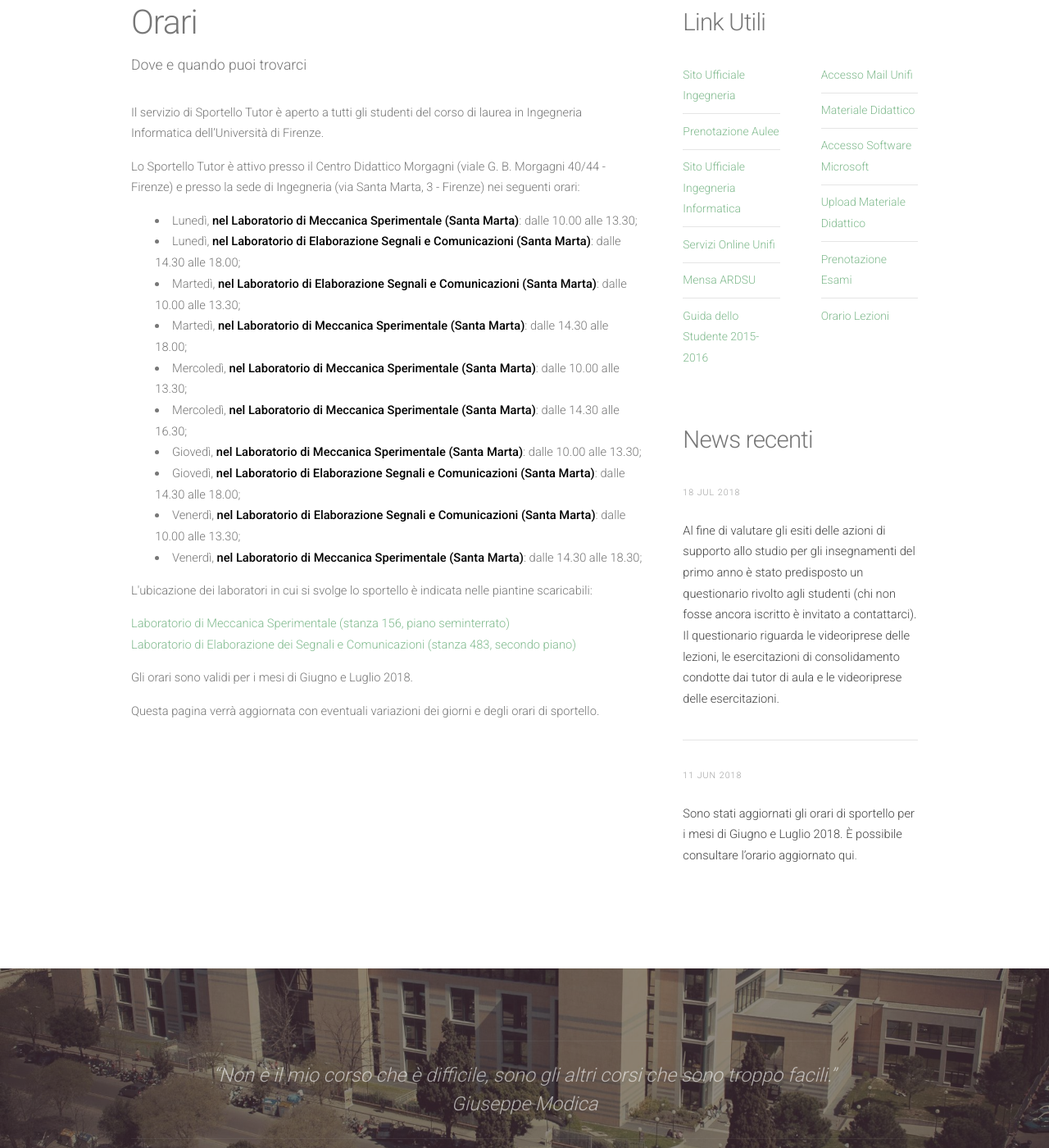
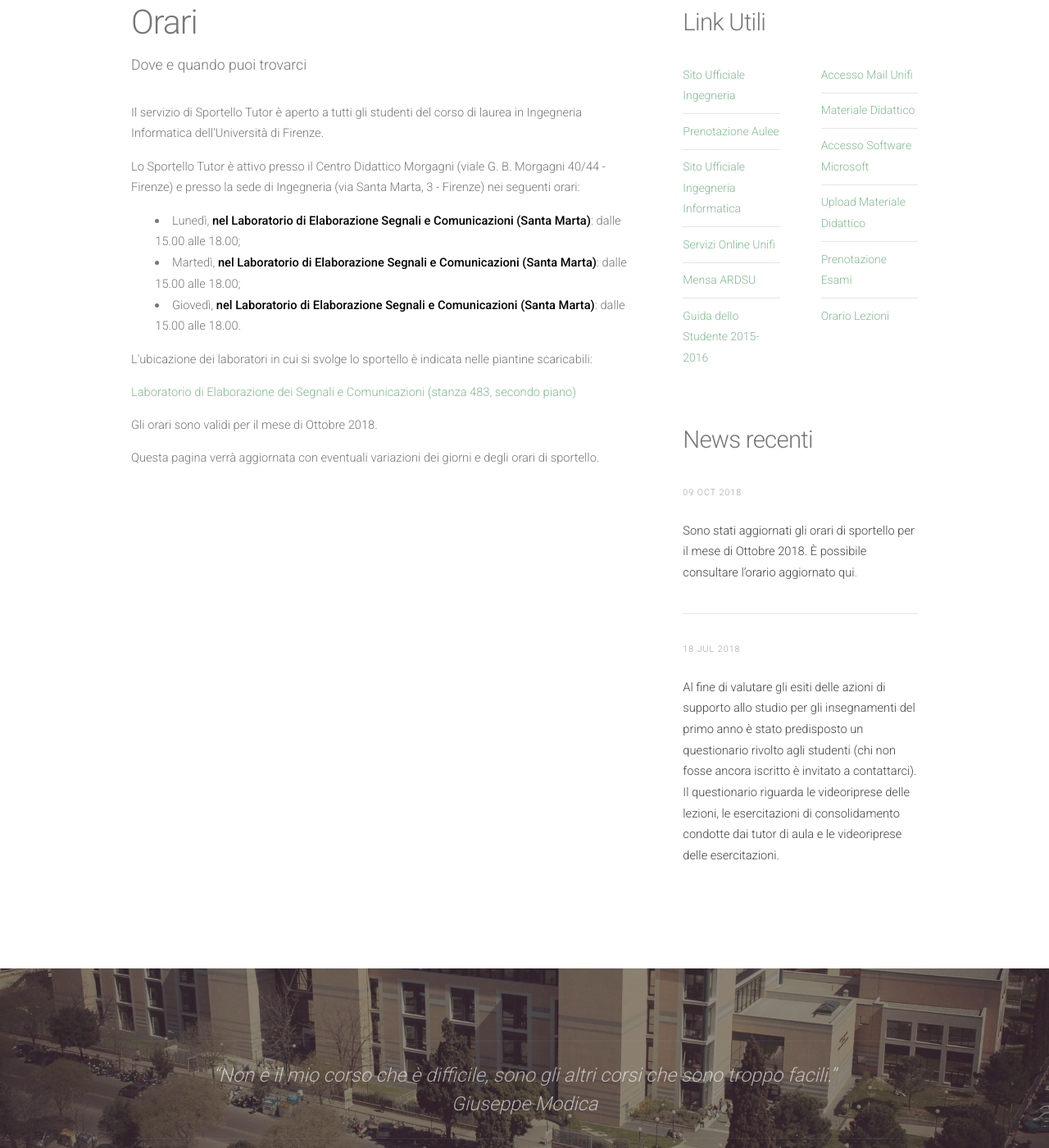
Before and after one commit to tutor-ing-inf-unifi/tutor-ing-inf-unifi.github.io, a Jekyll site: the page built from orari.html, in a window 1280 px wide and 1400 px high, scrolled down 451 px. Shown: the whole window at 82% size. Built offline with Jekyll 4.4.1, drawn with Linux system fonts in a browser that asks for light colours; nearby versions of some CDN libraries.

Commit message:
Aggiornati gli orari di sportello

```diff
--- a/orari.html
+++ b/orari.html
@@ -17,25 +17,18 @@
 						<p>Il servizio di Sportello Tutor è aperto a tutti gli studenti del corso di laurea in Ingegneria Informatica dell’Università di Firenze.</p>
                         <p>Lo Sportello Tutor è attivo presso il Centro Didattico Morgagni (viale G. B. Morgagni 40/44 - Firenze) e presso la sede di Ingegneria (via Santa Marta, 3 - Firenze) nei seguenti orari:</p>
 						<ul style="list-style:inside disc; padding-left: 2em">
-							<li>Lunedì, <strong>nel Laboratorio di Meccanica Sperimentale (Santa Marta)</strong>: dalle 10.00 alle 13.30;</li>
-							<li>Lunedì, <strong>nel Laboratorio di Elaborazione Segnali e Comunicazioni (Santa Marta)</strong>: dalle 14.30 alle 18.00;</li>
-							<li>Martedì, <strong>nel Laboratorio di Elaborazione Segnali e Comunicazioni (Santa Marta)</strong>: dalle 10.00 alle 13.30;</li>
-							<li>Martedì, <strong>nel Laboratorio di Meccanica Sperimentale (Santa Marta)</strong>: dalle 14.30 alle 18.00;</li>
-							<li>Mercoledì, <strong>nel Laboratorio di Meccanica Sperimentale (Santa Marta)</strong>: dalle 10.00 alle 13.30;</li>
-							<li>Mercoledì, <strong>nel Laboratorio di Meccanica Sperimentale (Santa Marta)</strong>: dalle 14.30 alle 16.30;</li>
-							<li>Giovedì, <strong>nel Laboratorio di Meccanica Sperimentale (Santa Marta)</strong>: dalle 10.00 alle 13.30;</li>
-							<li>Giovedì, <strong>nel Laboratorio di Elaborazione Segnali e Comunicazioni (Santa Marta)</strong>: dalle 14.30 alle 18.00;</li>
-							<li>Venerdì, <strong>nel Laboratorio di Elaborazione Segnali e Comunicazioni (Santa Marta)</strong>: dalle 10.00 alle 13.30;</li>
-							<li>Venerdì, <strong>nel Laboratorio di Meccanica Sperimentale (Santa Marta)</strong>: dalle 14.30 alle 18.30;</li>
+							<li>Lunedì, <strong>nel Laboratorio di Elaborazione Segnali e Comunicazioni (Santa Marta)</strong>: dalle 15.00 alle 18.00;</li>
+							<li>Martedì, <strong>nel Laboratorio di Elaborazione Segnali e Comunicazioni (Santa Marta)</strong>: dalle 15.00 alle 18.00;</li>
+							<li>Giovedì, <strong>nel Laboratorio di Elaborazione Segnali e Comunicazioni (Santa Marta)</strong>: dalle 15.00 alle 18.00.</li>
 						</ul>
 						<p>
                         L'ubicazione dei laboratori in cui si svolge lo sportello è indicata nelle piantine scaricabili:
                         <ul>
-                            <li><a href="assets/images/smarta_ps.pdf">Laboratorio di Meccanica Sperimentale (stanza 156, piano seminterrato)</a></li>
+                            <!-- <li><a href="assets/images/smarta_ps.pdf">Laboratorio di Meccanica Sperimentale (stanza 156, piano seminterrato)</a></li> -->
                             <li><a href="assets/images/smarta_p2.pdf">Laboratorio di Elaborazione dei Segnali e Comunicazioni (stanza 483, secondo piano)</a></li>
                         </ul>
                         </p>
-						<p>Gli orari sono validi per i mesi di Giugno e Luglio 2018.</p>
+						<p>Gli orari sono validi per il mese di Ottobre 2018.</p>
 						<!-- <p>Gli orari sono validi dall'8 al 23 Febbraio 2018; in questo periodo lo sportello si svolgerà in concomitanza con i <a href="gruppi.html">gruppi di studio</a>.</p>
                         <p>Oltre a questi orari potete sempre contattarci via <a href="mailto:tutor.ing.inf@gmail.com">email</a> per fissare un appuntamento.</p> -->
 						<p>Questa pagina verrà aggiornata con eventuali variazioni dei giorni e degli orari di sportello.</p>
```
Also changed, not shown: _posts/2018-10-09-orario-ottobre-2018.md (added, +8 -0 lines).
